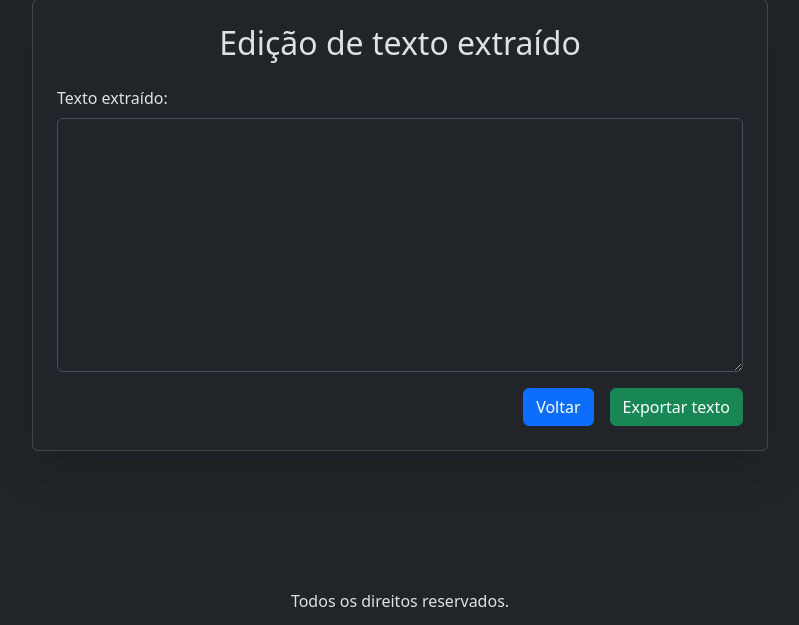
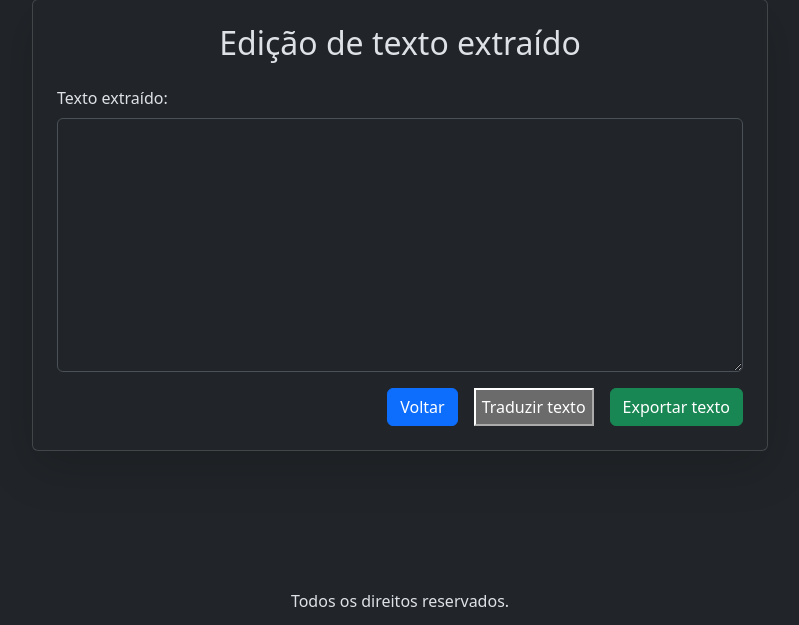
Before and after one commit to Vinicius-113/desenvolvedor_python_qua.544.003, a Flask app: template parte07-/05_captura_de_texto_ocr/templates/extracao.html in a window 1280 px wide. Shown: the part 151-776 px from the top of the page, without its empty margins (240-1039 px from the left). Run offline with Flask 3, Linux system fonts and the light colour scheme; the template is opened without the code that fills it, so the values that code supplies are empty.

Commit message:
commit do dia 22/09/2026

```diff
--- a/parte07-/05_captura_de_texto_ocr/app.py
+++ b/parte07-/05_captura_de_texto_ocr/app.py
@@ -1,4 +1,5 @@
 from flask import Flask, render_template, request, send_file
+from translate import Translator
 import easyocr
 
 import io
@@ -34,5 +35,15 @@ def exportar_texto():
         )
     return render_template("exportar_sucesso.html")
 
+
+@app.route("/traducao", methods = ['POST'])
+def traduzir():
+    tradutor = Translator(to_lang="pt")
+    if request.method == "POST":
+        texto = request.form.get("texto","")
+        texto_traduzido = tradutor.translate(texto)
+        return render_template("extracao.html", texto=texto_traduzido)
+    return render_template("extracao.html",texto="")
+
 if __name__ == "__main__":
     app.run(debug=True)
--- a/parte07-/05_captura_de_texto_ocr/templates/extracao.html
+++ b/parte07-/05_captura_de_texto_ocr/templates/extracao.html
@@ -20,6 +20,9 @@
                             <a href="/" class="btn btn-primary">
                                 Voltar
                             </a>
+                            <button type="submit" formaction="/traducao" formmethod="POST" class="bt bt-info ms-3">
+                                Traduzir texto
+                            </button>
                             <button type="submit" class="btn btn-success ms-3">
                                 Exportar texto
                             </button>
```
Also changed, not shown: parte07-/05_captura_de_texto_ocr/requeriments.txt (added).
